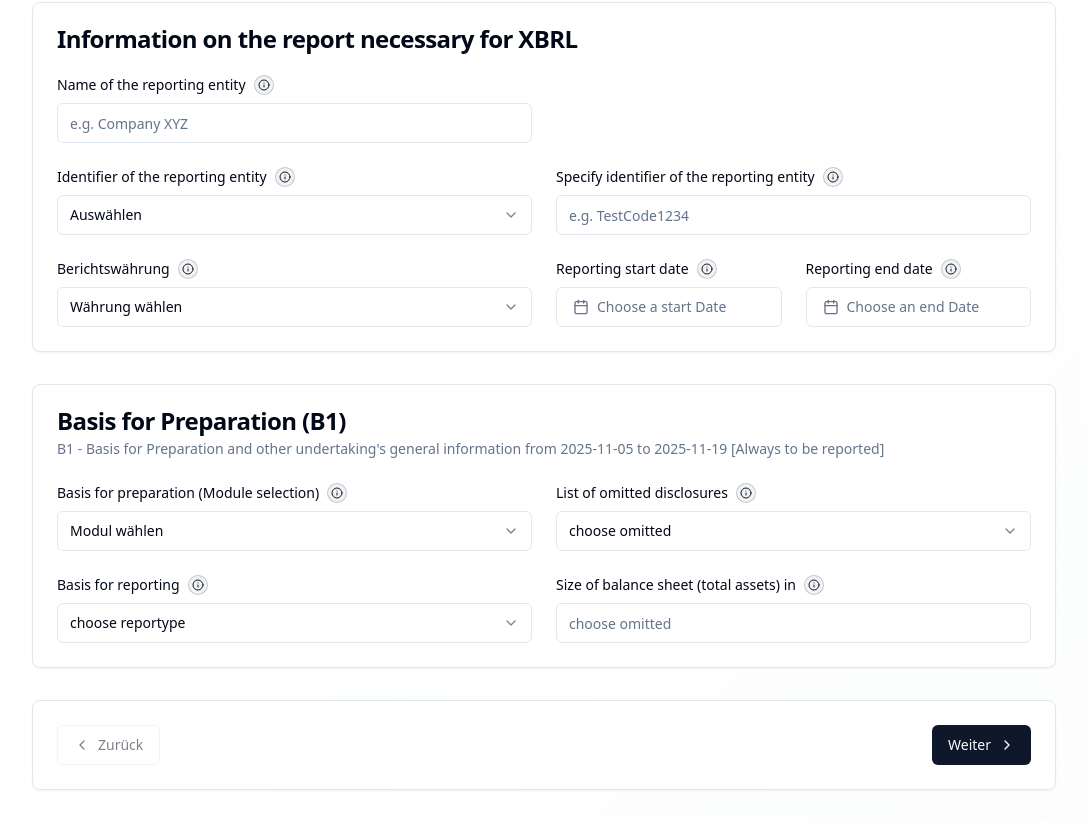
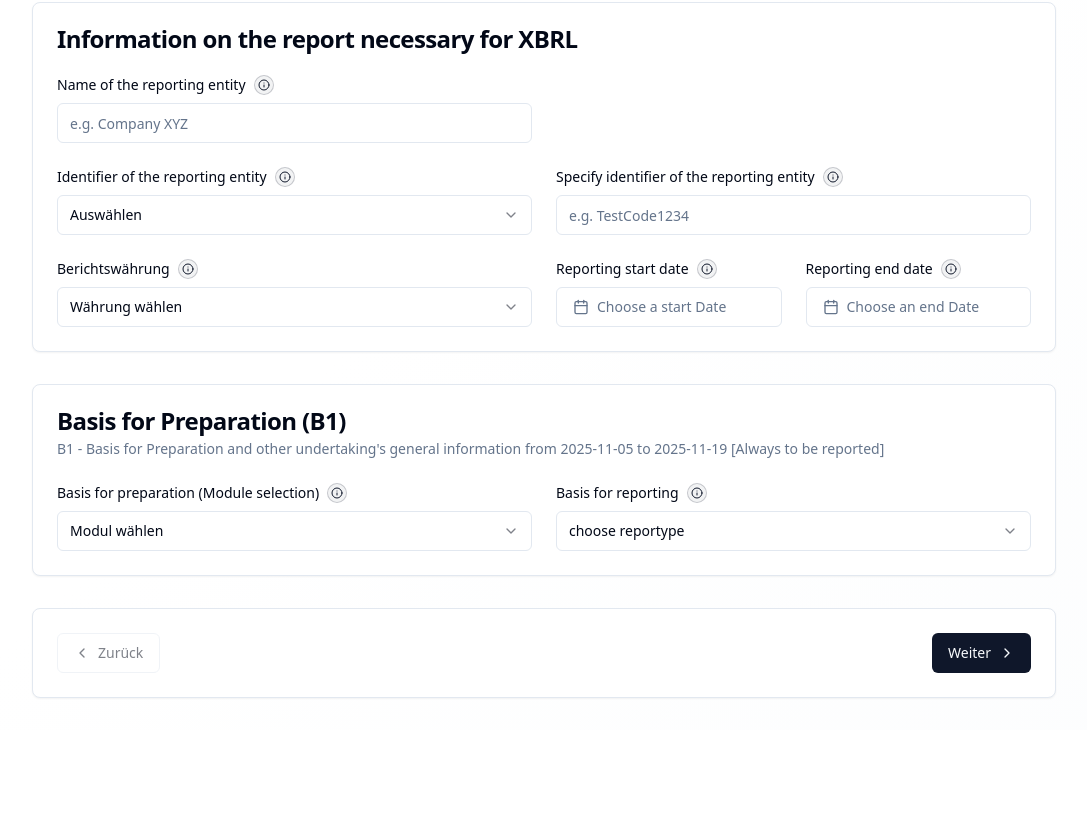
Before and after one commit to arre1011/vswm-report, a React (Vite) app in the folder frontend/: page / in a window 1280 px wide. Shown: the part 383-1205 px from the top of the page, without its empty margins (96-1183 px from the left). After the commit the page ends 1113 px from the top, so only its background shows below. Built offline with nearby package versions, Linux system fonts and the light colour scheme.

Commit message:
wip B1BasisPreparation.tsx

```diff
--- a/frontend/src/components/forms/general-information-form/disclosures/b1-basis-preparation/B1BasisPreparation.tsx
+++ b/frontend/src/components/forms/general-information-form/disclosures/b1-basis-preparation/B1BasisPreparation.tsx
@@ -12,12 +12,6 @@ import {
 import {
     BasisForReporting
 } from "@/components/forms/general-information-form/disclosures/b1-basis-preparation/datapoints/BasisForReporting.tsx";
-import {
-    OmittedDisclosures
-} from "@/components/forms/general-information-form/disclosures/b1-basis-preparation/datapoints/OmittedDisclosures.tsx";
-import {
-    SizeOfBalanceSheet
-} from "@/components/forms/general-information-form/disclosures/b1-basis-preparation/datapoints/SizeOfBalanceSheet.tsx";
 
 
 const reportingBasisOptions: Array<{ value: ReportingBasisOption; label: string }> = [
@@ -54,23 +48,11 @@ export function B1BasisPreparation({
                 }
             />
 
-            <OmittedDisclosures
-                value={general.omittedDisclosures}
-                onChange={(value) =>
-                    updateGeneralInformation({omittedDisclosures: value as string})}
-            />
-
             <BasisForReporting
               value={general.basisForReporting}
               onChange={(value) =>
                   updateGeneralInformation({ basisForReporting: value as string})}
             />
-            <SizeOfBalanceSheet
-                 value={general.entityIdentifier} onChange={handleInputChange("entityIdentifier")}
-                 />
-
-
-
 
         </div>
       </CardContent>
```
Also changed, not shown: 1 other file (tests, documents, lock files or other folders).
